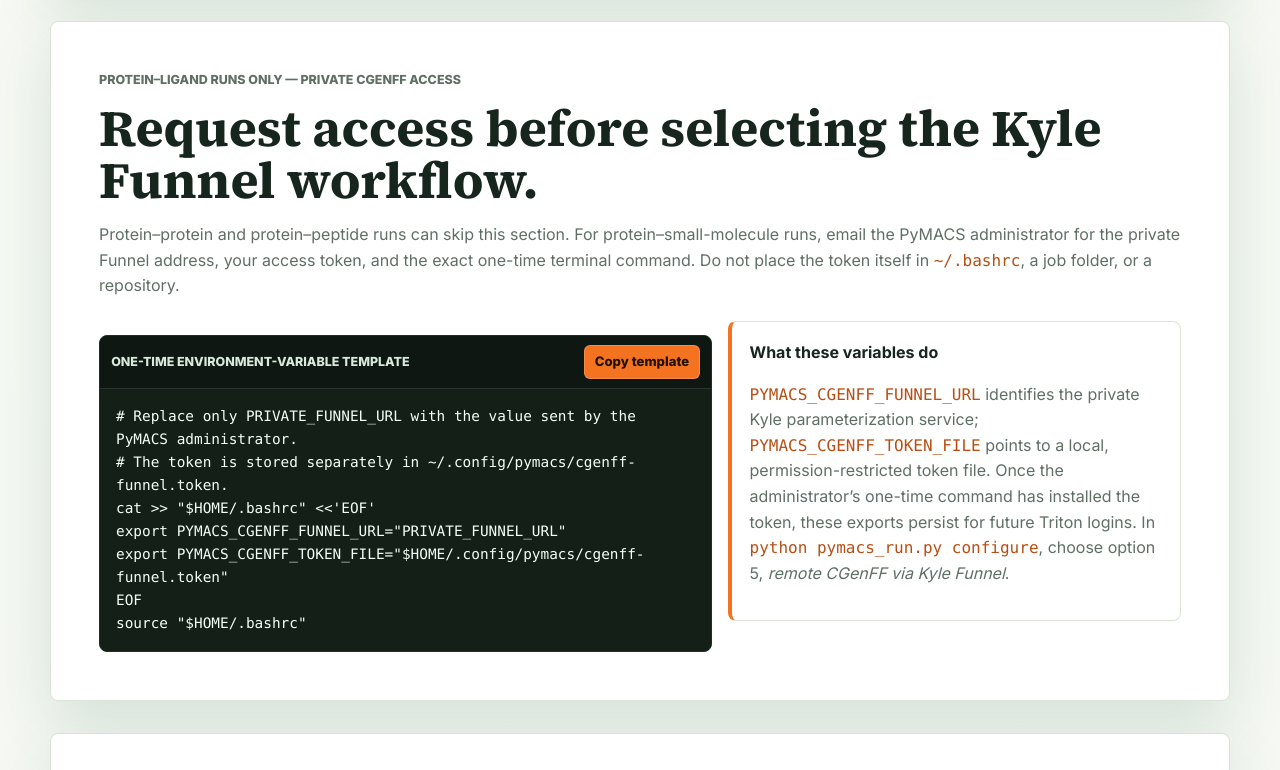
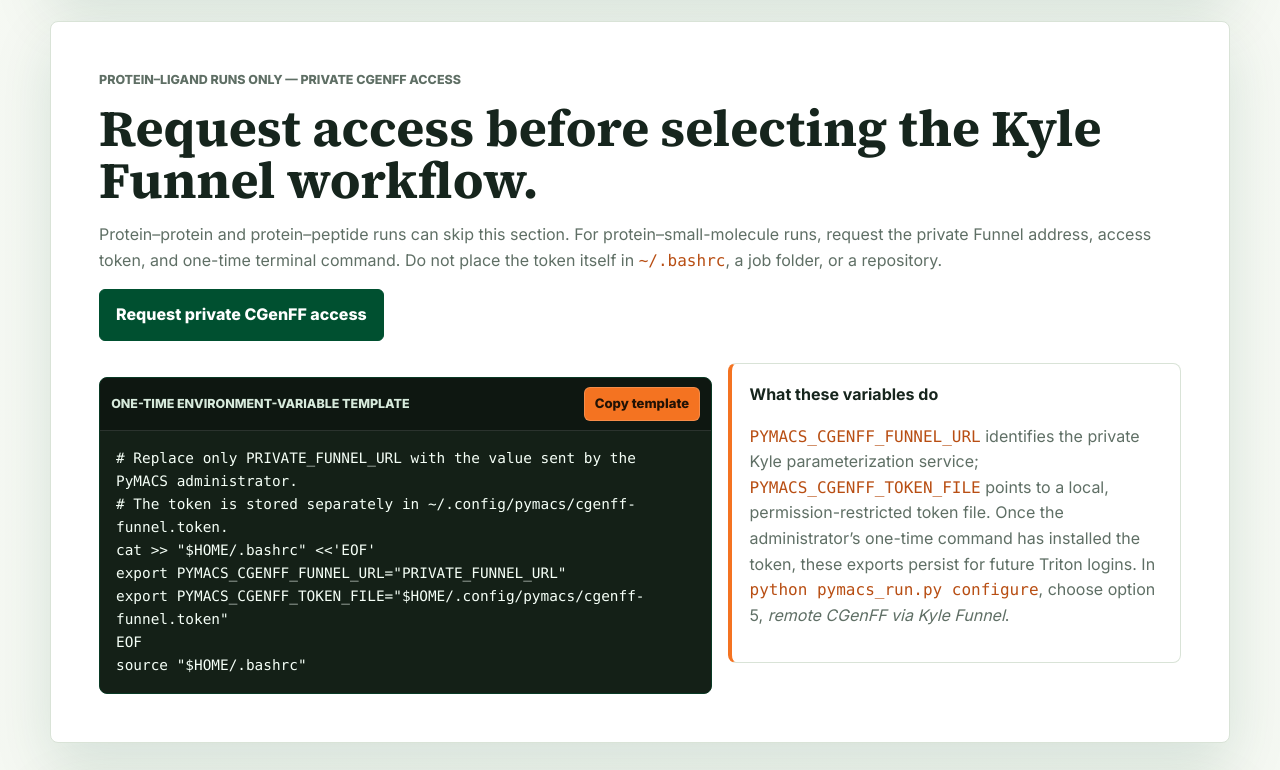
Before and after one commit to Joey305/pymacs-website, a Flask app: page /triton in a window 1280 px wide. Shown: the part 3183-3953 px from the top of the page. Run offline with Flask 3, Linux system fonts and the light colour scheme.

Commit message:
Add prefilled Triton Funnel access request email

```diff
--- a/templates/triton.html
+++ b/templates/triton.html
@@ -55,7 +55,7 @@ python --version</code></pre></div>
 </section>
 
 <section class="band environment-band">
-  <div class="section-heading"><p class="eyebrow">Protein–ligand runs only — private CGenFF access</p><h2>Request access before selecting the Kyle Funnel workflow.</h2><p>Protein–protein and protein–peptide runs can skip this section. For protein–small-molecule runs, email <a href="mailto:jmschulz@med.miami.edu?subject=PyMACS%20Triton%20CGenFF%20Funnel%20Access">the PyMACS administrator</a> for the private Funnel address, your access token, and the exact one-time terminal command. Do not place the token itself in <code>~/.bashrc</code>, a job folder, or a repository.</p></div>
+  <div class="section-heading"><p class="eyebrow">Protein–ligand runs only — private CGenFF access</p><h2>Request access before selecting the Kyle Funnel workflow.</h2><p>Protein–protein and protein–peptide runs can skip this section. For protein–small-molecule runs, request the private Funnel address, access token, and one-time terminal command. Do not place the token itself in <code>~/.bashrc</code>, a job folder, or a repository.</p><div class="cta-row"><a class="button primary" href="mailto:jmschulz@med.miami.edu?subject=PyMACS%20Triton%20CGenFF%20Funnel%20access%20request&amp;body=Hello%20Joseph%2C%0A%0AI%20would%20like%20access%20to%20the%20PyMACS%20remote%20CGenFF%20%28Kyle%20Funnel%29%20workflow%20on%20Triton.%0A%0AName%3A%0ATriton%20CaneID%3A%0ALab%20%2F%20PI%3A%0AProtein%E2%80%93ligand%20project%20or%20system%3A%0A%0AI%20understand%20that%20the%20installer%20and%20token%20are%20private%20and%20will%20not%20be%20shared.%0A%0AThank%20you%2C">Request private CGenFF access</a></div></div>
   <div class="environment-layout">
     <div class="command-card"><div class="command-head"><span>One-time environment-variable template</span><button type="button" data-copy-command>Copy template</button></div><pre><code># Replace only PRIVATE_FUNNEL_URL with the value sent by the PyMACS administrator.
 # The token is stored separately in ~/.config/pymacs/cgenff-funnel.token.
```
